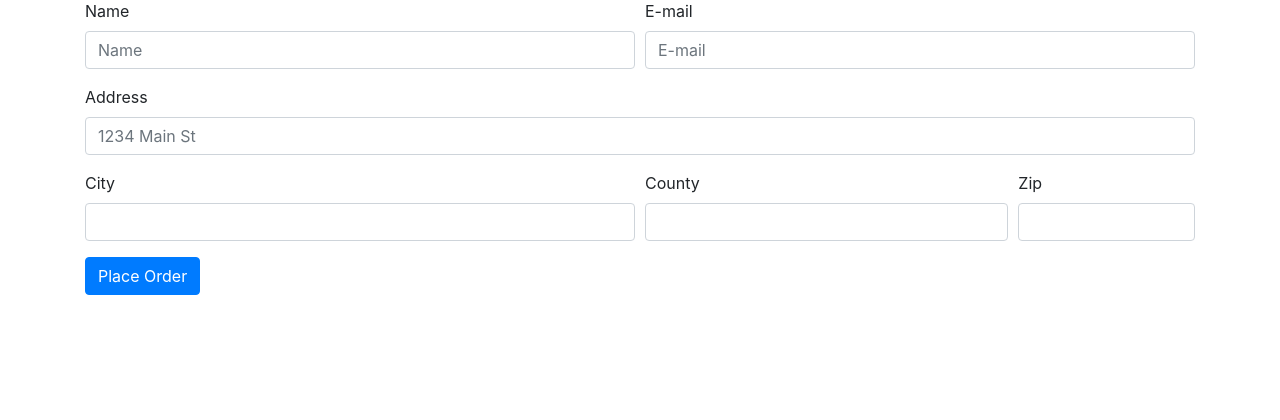
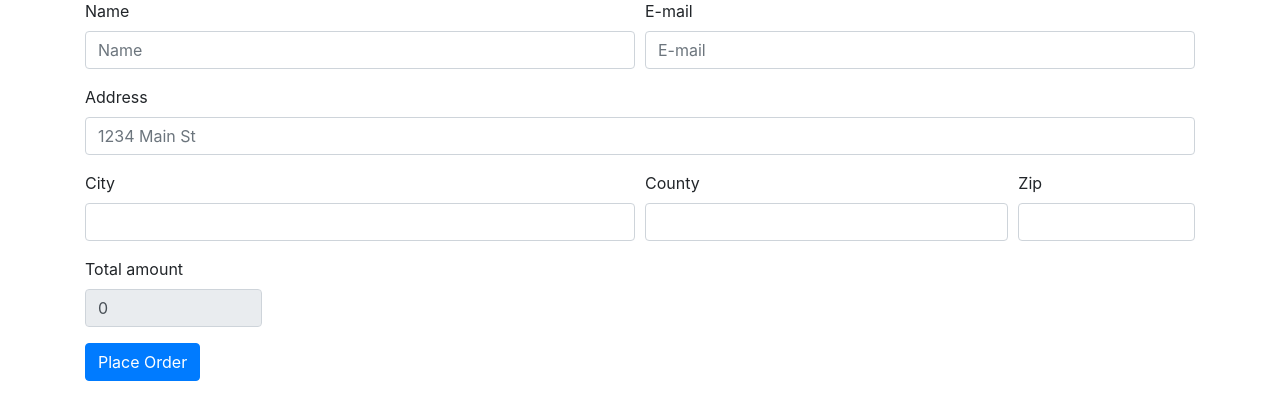
Before and after one commit to AlexNaziru/eCommerce, a Django app: page /checkout/ in a window 1280 px wide. Shown: the part 115-535 px from the top of the page. Run offline with Django 5.2, Linux system fonts and the light colour scheme.

Commit message:
finished

```diff
--- a/eShop/models.py
+++ b/eShop/models.py
@@ -18,3 +18,4 @@ class Order(models.Model):
     city = models.CharField(max_length=255)
     state = models.CharField(max_length=255)
     zipcode = models.CharField(max_length=255)
+    total = models.CharField(max_length=255)
--- a/eShop/templates/shop/checkout.html
+++ b/eShop/templates/shop/checkout.html
@@ -55,6 +55,10 @@
                       <label for="zipcode">Zip</label>
                       <input id="zipcode" name="zipcode" type="text" class="form-control">
                     </div>
+                      <div class="form-group col-md-2">
+                      <label for="total">Total amount</label>
+                      <input readonly="" type="text" class="form-control" id="total" name="total">
+                    </div>
                   </div>
                   <button type="submit" class="btn btn-primary">Place Order</button>
                 </form>
@@ -85,6 +89,7 @@ for (item in cart) {
 totalPrice = `<li class="list-group-item d-flex justify-content-between align-items-center"><b>Total:</b>${total}lei</li>`
 
 {# This will take the values in the cart and will convert the JSON object into a string and assign it's value to items  #}
+$("#total").val(total)
 $("#item_list").append(totalPrice)
 $("#items").val(JSON.stringify(cart))
 </script>
--- a/eShop/views.py
+++ b/eShop/views.py
@@ -36,8 +36,9 @@ def checkout(request):
         city = request.POST.get('city')
         state = request.POST.get('state')
         zipcode = request.POST.get('zipcode')
+        total = request.POST.get('total')
 
-        order = Order(items=items, name=name, email=email, address=address, city=city, state=state, zipcode=zipcode)
+        order = Order(items=items, name=name, email=email, address=address, city=city, state=state, zipcode=zipcode, total=total)
         order.save()
 
     return render(request, "shop/checkout.html")
```
Also changed, not shown: db.sqlite3, eShop/migrations/0003_order_total.py (added).
